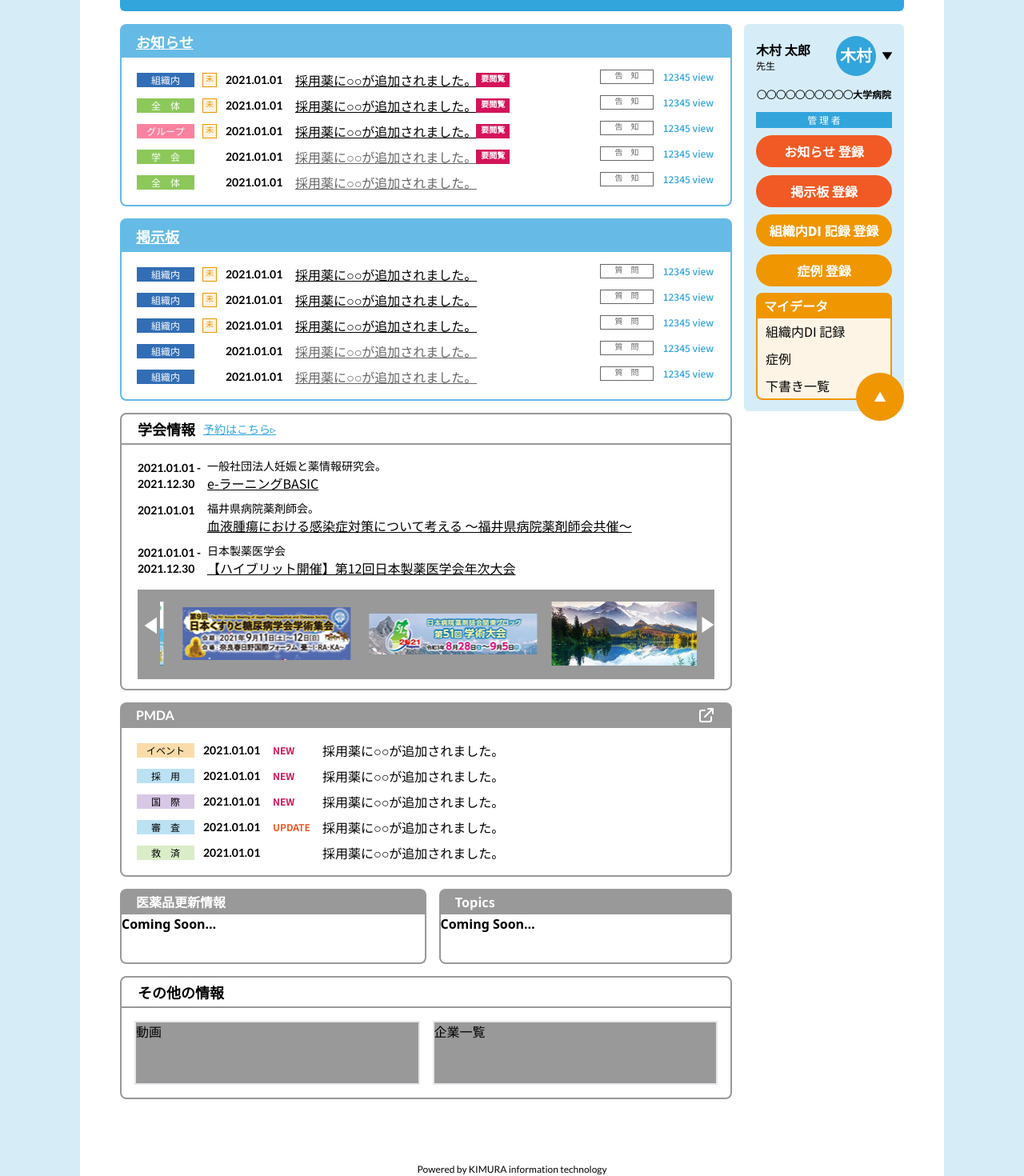
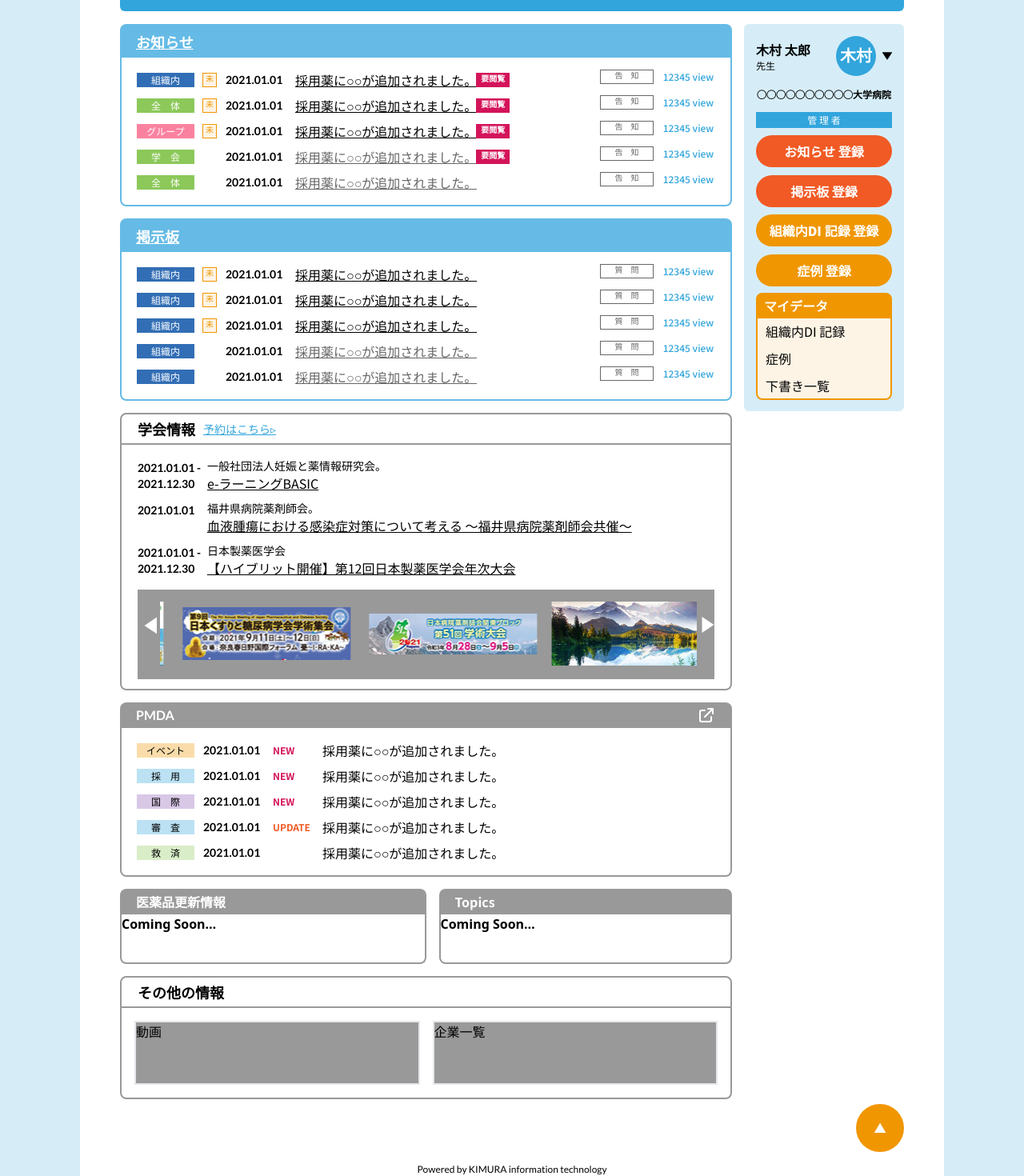
Before and after one commit to chenguowei983124/newui-aipharma, a Vue app: page / in a window 1280 px wide. Shown: the part 254-1724 px from the top of the page at 80% size. Built offline with nearby package versions, Linux system fonts and the light colour scheme; the HTML template or start-up script is replaced by a standard one.

Commit message:
toTopICon update

```diff
--- a/src/App.vue
+++ b/src/App.vue
@@ -3,6 +3,7 @@
         <div class="flex-grow max-h-full min-w-min bg-backgroundMain"></div>
         <div
             class="
+                relative
                 flex-none
                 md:block
                 md:overflow-x-auto
@@ -12,7 +13,42 @@
             "
         >
             <router-view />
+            <button
+                class="
+                    absolute
+                    h-15
+                    w-15
+                    bottom-5
+                    right-1.25
+                    bg-toTop
+                    text-white
+                    rounded-full
+                    md:right-12.5
+                    md:bottom-7.5
+                "
+                @click="toTop"
+            >
+                ▲
+            </button>
         </div>
         <div class="flex-grow max-h-full min-w-min bg-backgroundMain"></div>
     </div>
 </template>
+<script>export default {
+  methods: {
+    toTop() {
+      let currentScroll = document.documentElement.scrollTop,
+        int = setInterval(frame, 6)
+
+      function frame() {
+        if (0 > currentScroll) {
+
+          clearInterval(int)
+        } else {
+          currentScroll = currentScroll - 12
+          document.documentElement.scrollTop = currentScroll
+        }
+      }
+    }
+  },
+}</script>
--- a/src/layout/homelayout.vue
+++ b/src/layout/homelayout.vue
@@ -47,23 +47,6 @@
             <data-management-area></data-management-area>
         </div>
     </div>
-
-    <button
-        class="
-            fixed
-            h-15
-            w-15
-            bottom-5
-            right-1.25
-            bg-toTop
-            text-white
-            rounded-full
-            md:right-37.5
-        "
-        @click="toTop"
-    >
-        ▲
-    </button>
 </template>
 
 <script>
@@ -85,20 +68,6 @@ export default {
   couputed: {},
   watch: {},
   methods: {
-    toTop() {
-      let currentScroll = document.documentElement.scrollTop,
-        int = setInterval(frame, 6)
-
-      function frame() {
-        if (0 > currentScroll) {
-
-          clearInterval(int)
-        } else {
-          currentScroll = currentScroll - 12
-          document.documentElement.scrollTop = currentScroll
-        }
-      }
-    }
   },
   created() {
 
```
